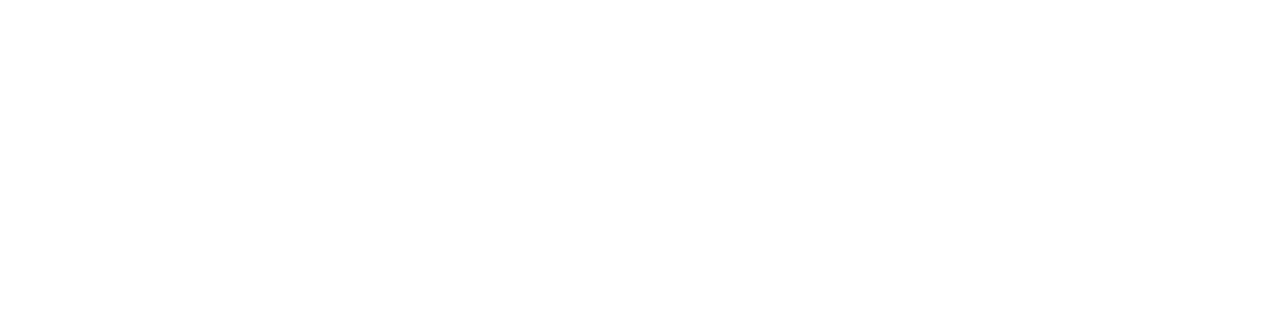
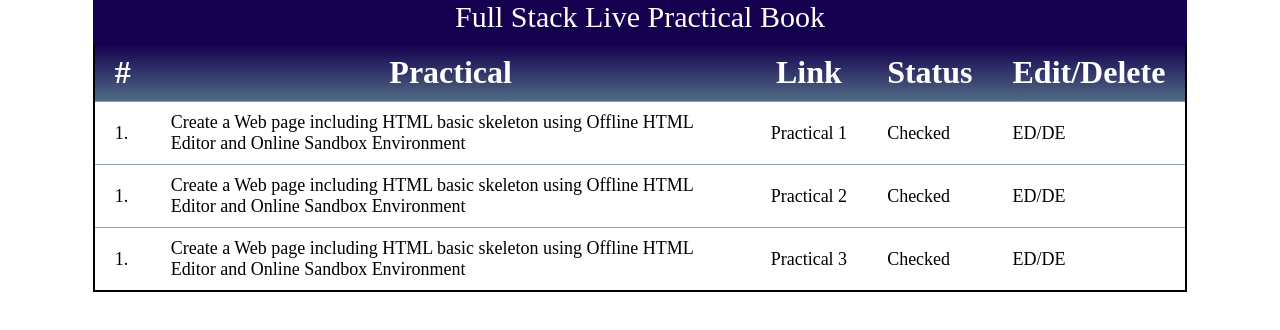
Before and after one commit to Mudit-Shukla/FullStack2021, a plain HTML site: page practicals/practical12.html in a window 1280 px wide. Drawn offline with Linux system fonts and the light colour scheme.

Commit message:
completed basic structure

```diff
--- a/css/practical12.css
+++ b/css/practical12.css
@@ -0,0 +1,52 @@
+*{
+    margin: 0;
+    padding: 0;
+    box-sizing: border-box;
+    overflow-x: hidden;
+}
+
+a{
+    text-decoration: none;
+    color: black;
+}
+
+table{
+    border: 2px solid;
+    border-top: transparent;
+    border-collapse:collapse;
+    margin: auto;
+    font-size: 18px;
+    border-radius: 5px;
+}
+
+
+caption{
+    font-size: 30px;
+    background-color : #150050;
+    color: white;
+    padding-bottom: 10px;
+}
+
+thead{
+    background-image: linear-gradient(#150050, #506D84);
+    font-size: 32px;
+    color: white;
+}
+
+tr{
+    border-bottom: 1px solid #889EAF;
+}
+
+tr:hover{
+    background-image: linear-gradient(to right, #D7E9F7 5%, #ffff);
+}
+
+
+td, th{
+    padding: 10px 20px;
+    margin-left: 3px;
+}
+
+.name{
+    width: 600px;
+}
--- a/practicals/practical12.html
+++ b/practicals/practical12.html
@@ -1,12 +1,52 @@
 <!DOCTYPE html>
 <html lang="en">
+
 <head>
     <meta charset="UTF-8">
     <meta http-equiv="X-UA-Compatible" content="IE=edge">
     <meta name="viewport" content="width=device-width, initial-scale=1.0">
+    <link rel="stylesheet" href="../css/practical12.css">
     <title>Document</title>
 </head>
+
 <body>
+        <table>
+            <caption>Full Stack Live Practical Book</caption>
+            <thead>
+                <th class="serial-no">#</th>
+                <th class="name">Practical</th>
+                <th class="link">Link</th>
+                <th class="status">Status</th>
+                <th class="modify">Edit/Delete</th>
+            </thead>
+            <tbody>
+                <tr>
+                    <td>1.</td>
+                    <td>Create a Web page including HTML basic skeleton using Offline HTML Editor and Online Sandbox
+                        Environment</td>
+                    <td><a href="../practicals/practical1.html">Practical 1</a></td>
+                    <td>Checked</td>
+                    <td>ED/DE</td>
+                </tr>
+                <tr>
+                    <td>1.</td>
+                    <td>Create a Web page including HTML basic skeleton using Offline HTML Editor and Online Sandbox
+                        Environment</td>
+                    <td><a href="../practicals/practical1.html">Practical 2</a></td>
+                    <td>Checked</td>
+                    <td>ED/DE</td>
+                </tr>
+                <tr>
+                    <td>1.</td>
+                    <td>Create a Web page including HTML basic skeleton using Offline HTML Editor and Online Sandbox
+                        Environment</td>
+                    <td><a href="../practicals/practical1.html">Practical 3</a></td>
+                    <td>Checked</td>
+                    <td>ED/DE</td>
+                </tr>
+            </tbody>
+        </table>
 
 </body>
+
 </html>
```
